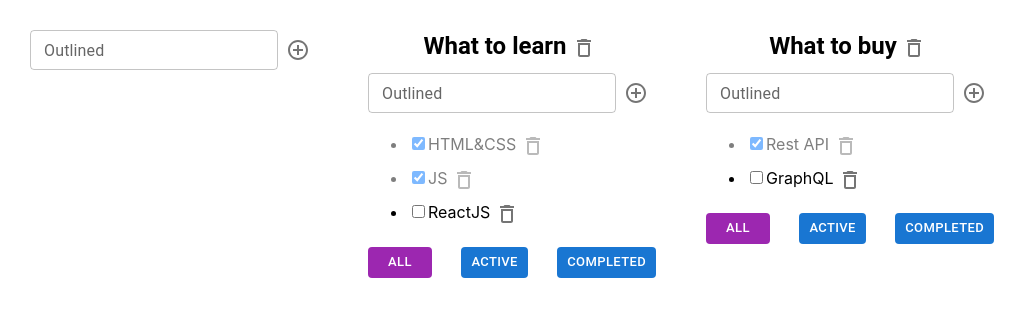
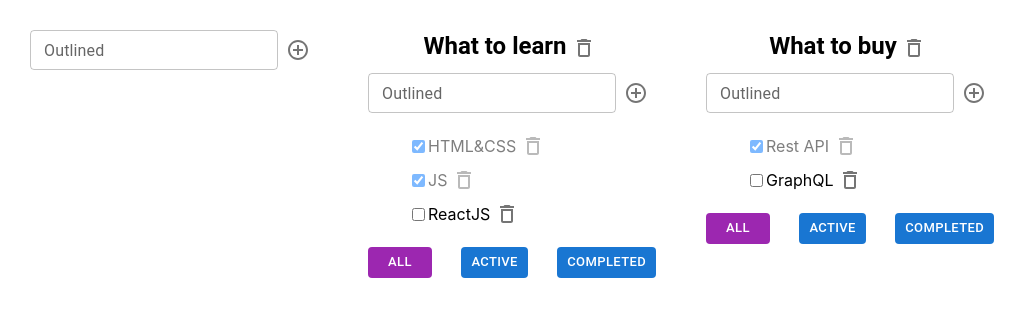
Before and after one commit to Kliapwnz/todoFinaly, a React (Create React App) app: page / in a window 1280 px wide. Shown: the top 316 px of the page, without its empty margins (0-1027 px from the left). Built offline with nearby package versions, Linux system fonts and the light colour scheme.

Commit message:
TextField

```diff
--- a/src/Todolist.tsx
+++ b/src/Todolist.tsx
@@ -2,7 +2,7 @@ import React, {ChangeEvent, KeyboardEvent, useState} from 'react';
 import {FilterValuesType} from './App';
 import {AddItemForm} from "./AddItemForm";
 import {EditableSpan} from "./EditableSpan";
-import {Button, IconButton, TextField, Typography} from "@mui/material";
+import {Button, IconButton, ListItem, TextField, Typography} from "@mui/material";
 import DeleteOutlineIcon from '@mui/icons-material/DeleteOutline';
 
 
@@ -69,7 +69,10 @@ export function Todolist(props: PropsType) {
                         props.updateTask(props.todolistID, t.id, newTitle)
                     }
 
-                    return <li key={t.id} className={t.isDone ? "is-done" : ""}>
+                    return <ListItem key={t.id}
+                                     className={t.isDone ? "is-done" : ""}
+                                     disablePadding
+                    >
                         <input type="checkbox"
                                onChange={onChangeHandler}
                                checked={t.isDone}/>
@@ -79,7 +82,7 @@ export function Todolist(props: PropsType) {
                             onClick={onClickHandler}>
                             <DeleteOutlineIcon/>
                         </IconButton>
-                    </li>
+                    </ListItem>
                 })
             }
         </ul>
```
